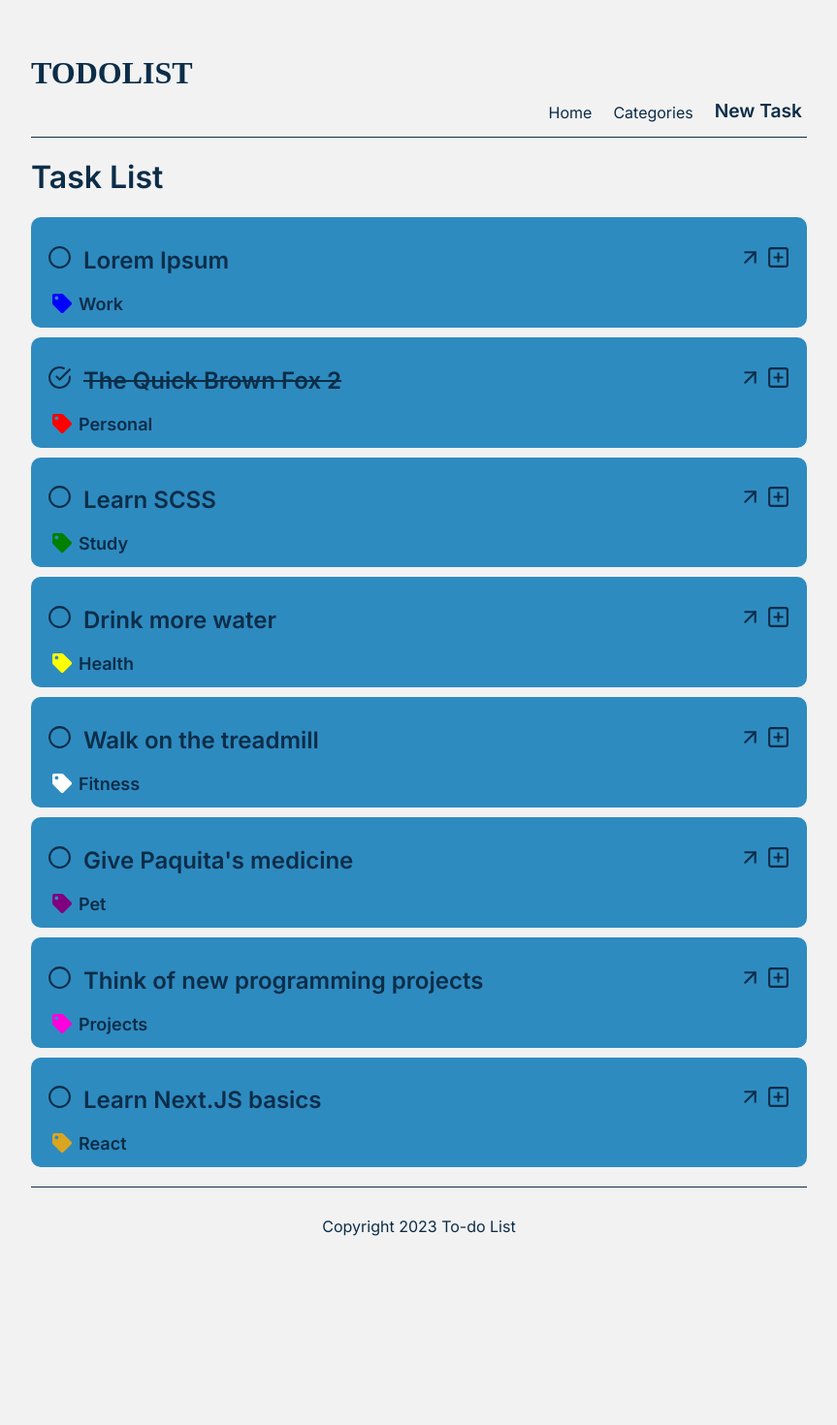
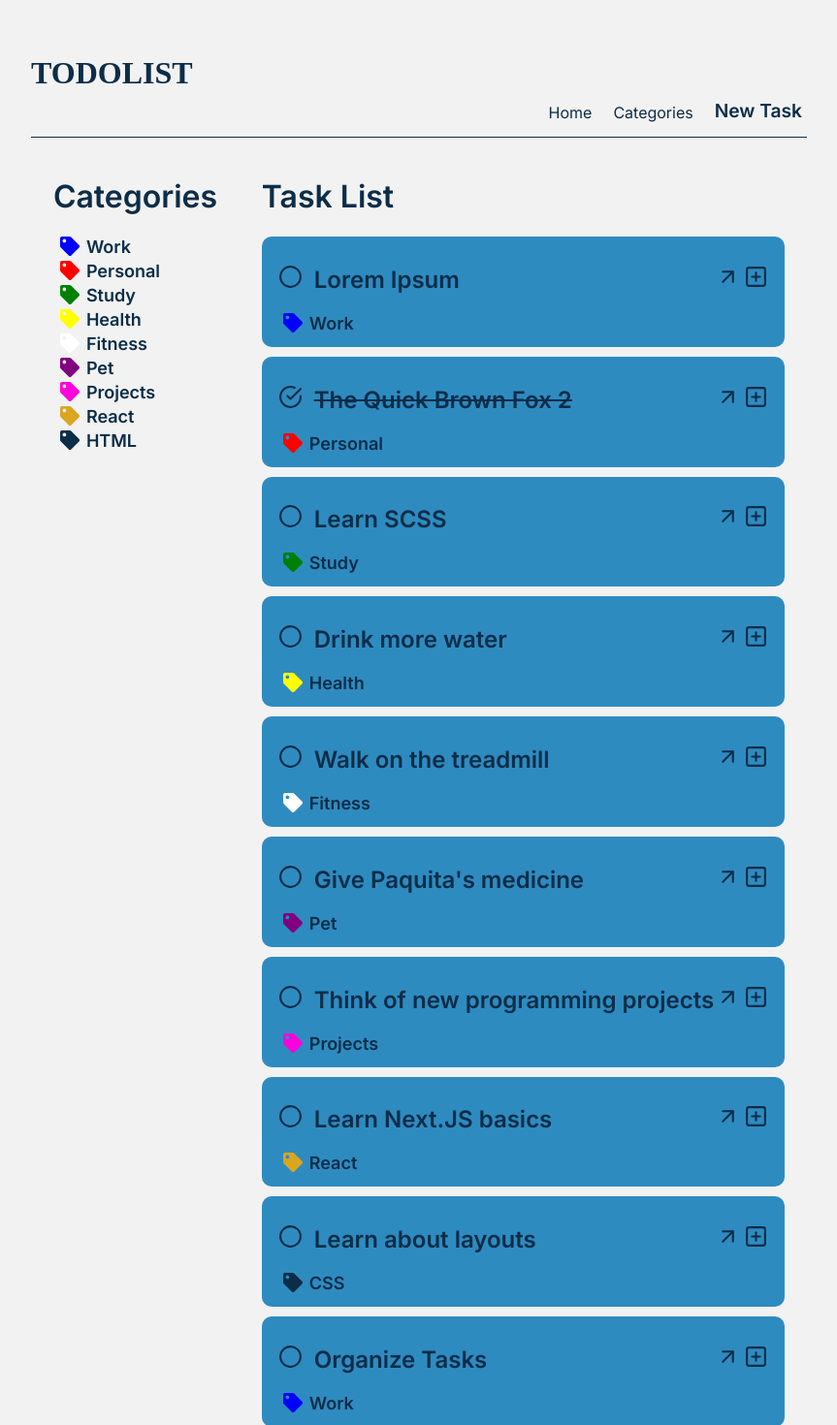
Before and after one commit to ViniciusBSilva/todo-list, a Next.js app: page / in a window 1280 px wide. Shown: the top 1470 px of the page at 97% size, without its empty margins (208-1071 px from the left). Before the commit the page ends 1313 px from the top, so only its background shows below. Built offline with nearby package versions, Linux system fonts and the light colour scheme; data requests are answered from the project's data file; a web font is replaced by a local one.

Commit message:
Design changes + sidebar/Category list developed * minor changes

```diff
--- /dev/null
+++ b/components/CategorieList.js
@@ -0,0 +1,38 @@
+import styles from "@/styles/CategorieList.module.css";
+import { useEffect, useState } from "react";
+import Category from "./Category";
+
+const Sidebar = () => {
+
+    const getCategoriesList = (categoriesListJSON) => {
+        const categoriesList = [];
+        categoriesListJSON.forEach(category => {
+            categoriesList.push(
+                <Category
+                    key={category.id}
+                    name={category.name}
+                    color={category.color}
+                    onClick={() => { }}
+                />
+            )
+        })
+        return categoriesList;
+    }
+
+    const [categoriesList, setCategoriesList] = useState([]);
+
+    useEffect(() => {
+        fetch('/api/categories')
+            .then(res => res.json())
+            .then(jsonData => setCategoriesList(getCategoriesList(jsonData)));
+    }, [])
+
+    return (
+        <div className={styles.container}>
+            <h1>Categories</h1>
+            {categoriesList}
+        </div>
+    );
+}
+
+export default Sidebar;
--- a/components/Category.js
+++ b/components/Category.js
@@ -5,14 +5,16 @@ import { FaTag } from "react-icons/fa";
 
 import styles from '../styles/Category.module.css'
 
-const Category = ({ name }) => {
+const Category = ({ name, color }) => {
 
     const [category, setCategory] = useState({
         name,
-        color: "black",
+        color
     });
 
     useEffect(() => {
+
+        if (!color) {
 
             fetch(`http://localhost:3000/api/categories?name=${name}`)
                 .then(res => res.json())
@@ -20,13 +22,21 @@ const Category = ({ name }) => {
                     const jsonCategory = jsonData[0];
                     if (jsonCategory) {
                         if (jsonCategory.name) {
-                        setCategory({ category, name: jsonCategory.name });
+                            setCategory({
+                                category,
+                                name: jsonCategory.name
+                            });
                         }
                         if (jsonCategory.color) {
-                        setCategory({ category, color: jsonCategory.color });
+                            setCategory({
+                                category,
+                                color: jsonCategory.color
+                            });
                         }
                     }
                 });
+
+        }
 
     }, [])
 
--- a/components/TaskList.js
+++ b/components/TaskList.js
@@ -1,6 +1,8 @@
 import { useState, useEffect } from 'react';
 import Task from '@/components/Task';
-import styles from '../styles/Home.module.css';
+import styles from '@/styles/TaskList.module.css';
+
+const TaskList = () => {
 
     const getTaskList = (taskListJSON) => {
 
@@ -21,8 +23,6 @@ const getTaskList = (taskListJSON) => {
 
     };
 
-const TaskList = () => {
-
     const [taskList, setTaskList] = useState([]);
 
     useEffect(() => {
@@ -34,8 +34,8 @@ const TaskList = () => {
     }, []);
 
     return (
-        <div className={styles.taskList}>
-            <h1 className={styles.title}>Task List</h1>
+        <div className={styles.container}>
+            <h1>Task List</h1>
             {taskList}
         </div>
     );
--- a/data/db.json
+++ b/data/db.json
@@ -87,6 +87,28 @@
       "createdBy": "Vinicius",
       "changedAt": "2023-05-29",
       "id": 8
+    },
+    {
+      "title": "Learn about layouts",
+      "description": "",
+      "completed": false,
+      "category": "CSS",
+      "dueDate": "2023-06-10",
+      "createdAt": "2023-05-29",
+      "createdBy": "Vinicius",
+      "changedAt": "2023-05-29",
+      "id": 9
+    },
+    {
+      "title": "Organize Tasks",
+      "description": "",
+      "completed": false,
+      "category": "Work",
+      "dueDate": "2023-05-11",
+      "createdAt": "2023-05-29",
+      "createdBy": "Vinicius",
+      "changedAt": "2023-05-29",
+      "id": 10
     }
   ],
   "categories": [
@@ -129,6 +151,10 @@
       "name": "React",
       "color": "GoldenRod",
       "id": 8
+    },
+    {
+      "name": "HTML",
+      "id": 9
     }
   ]
 }
--- a/pages/index.js
+++ b/pages/index.js
@@ -1,5 +1,8 @@
 import Head from 'next/head';
 import TaskList from '@/components/TaskList';
+import Sidebar from "@/components/CategorieList";
+
+import styles from '@/styles/Home.module.css';
 
 export default function Home() {
 
@@ -11,9 +14,10 @@ export default function Home() {
         {/* <meta name="viewport" content="width=device-width, initial-scale=1" /> */}
         {/* <link rel="icon" href="/favicon.ico" /> */}
       </Head>
-      <main>
+      <main className={styles.container}>
+        <Sidebar />
         <TaskList />
-      </main >
+      </main>
     </>
   )
 }
--- /dev/null
+++ b/styles/CategorieList.module.css
@@ -0,0 +1,5 @@
+.container {
+    margin: 0 auto ;
+    max-width: 25%;
+    /* border: 1px solid; */
+}
--- a/styles/Home.module.css
+++ b/styles/Home.module.css
@@ -97,3 +97,10 @@ https://www.canva.com/colors/color-palettes/mermaid-lagoon/
     background-color: var(--300);
     color: var(--000);
 }
+
+
+
+/* ///////////////////////////////////////////////////////////////////////////// */
+.container {
+    display: flex;
+}
--- /dev/null
+++ b/styles/TaskList.module.css
@@ -0,0 +1,5 @@
+.container {
+    margin: 0 auto ;
+    max-width: 75%;
+    /* border: 1px solid; */
+}
```
Lines whose indentation alone changed are shown as unchanged.
